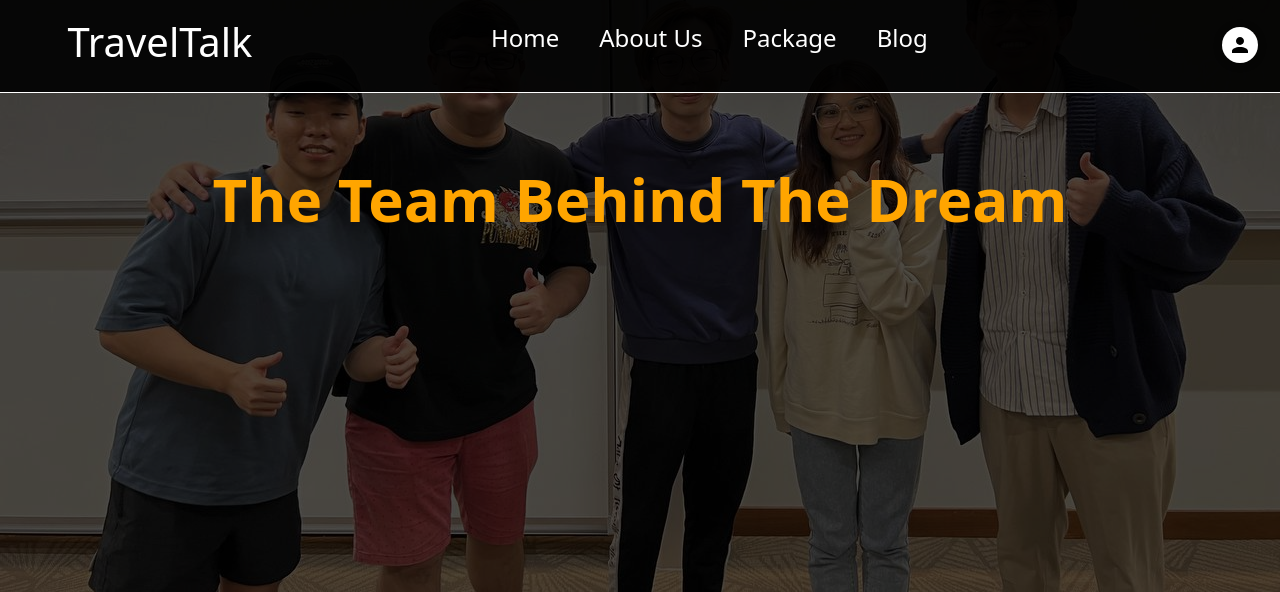
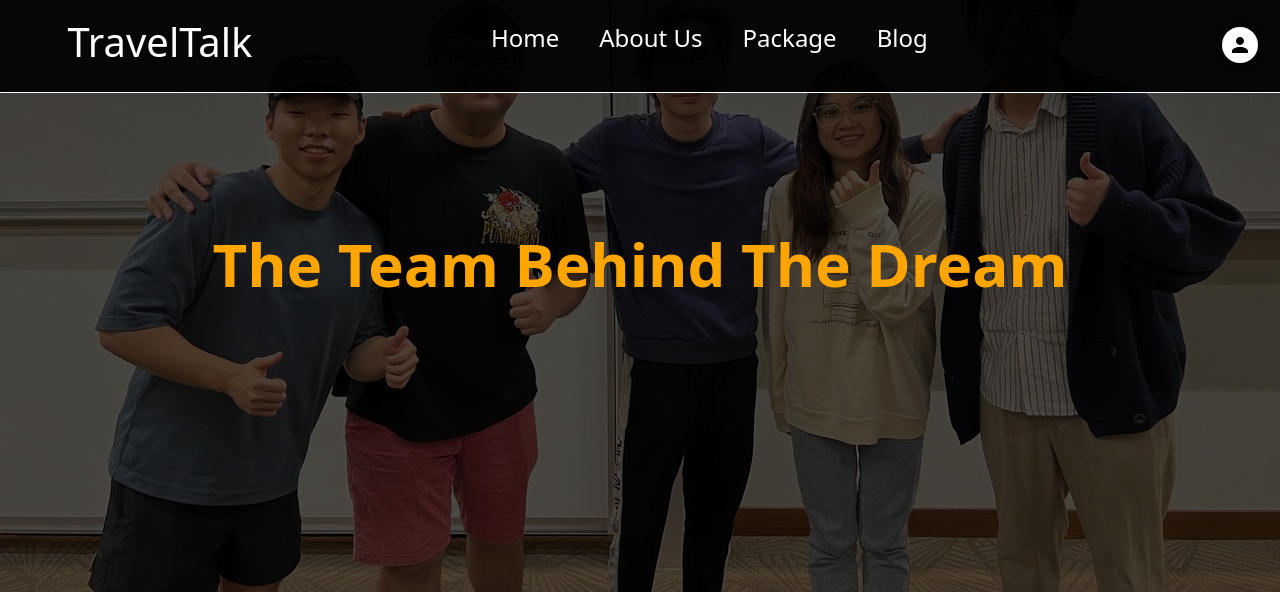
Before and after one commit to elz-ming/WebSys, a PHP site: page /about.php in a window 1280 px wide. Shown: the top 592 px of the page. Run offline with PHP 8.4, Linux system fonts and the light colour scheme; data that the repository does not hold is empty.

Commit message:
fix: css update

```diff
--- a/src/asset/css/main.css
+++ b/src/asset/css/main.css
@@ -554,7 +554,7 @@ footer.follow-icon {
   }
 
   .intro-container {
-    padding-top: 300px !important;
+    padding-top: 365px !important;
   }
 
   .footer-nav ul {
```
